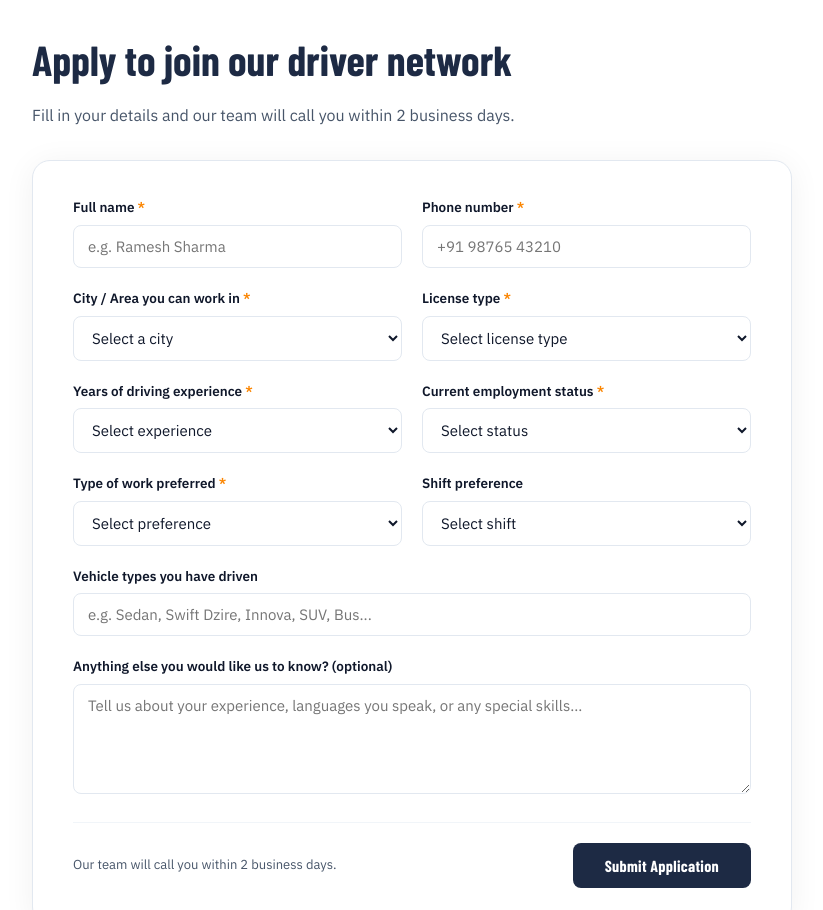
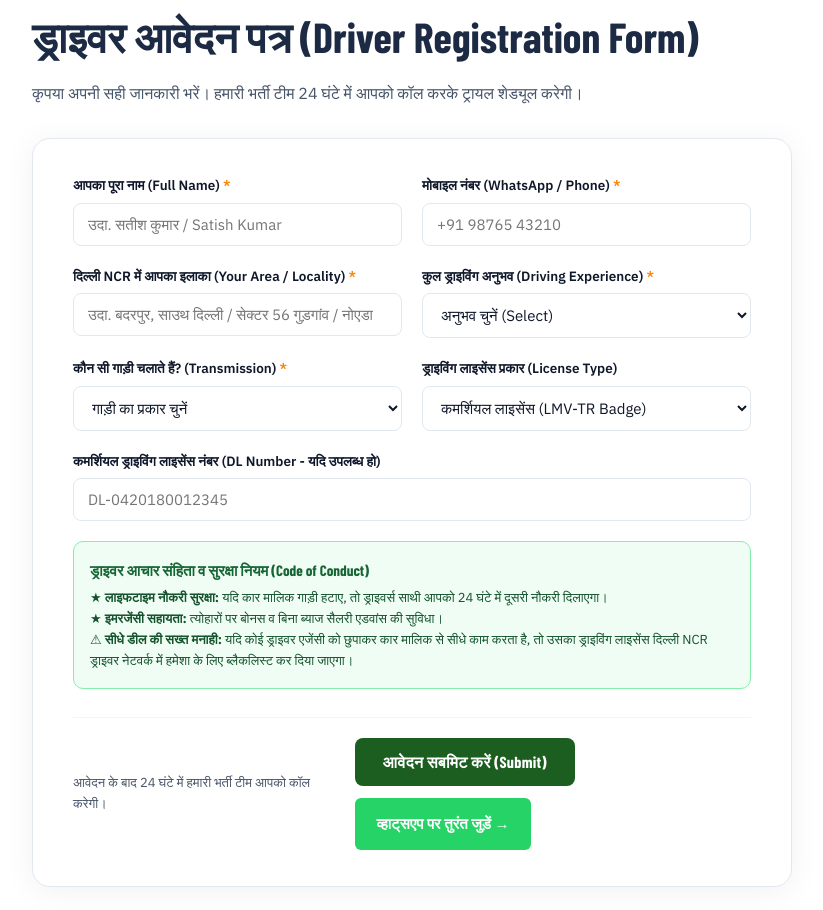
Before and after one commit to heykshitijtripathi-hub/Business, a plain HTML site: page driver-apply.html in a window 1280 px wide. Shown: the part 1327-2237 px from the top of the page, without its empty margins (228-1051 px from the left). Drawn offline with nearby package versions, Linux system fonts and the light colour scheme; a web font is replaced by a local one.

Commit message:
feat: replace Drive with Us with ( I am Driver ) - bilingual Hindi+English driver form across all website pages

```diff
--- a/driver-apply.html
+++ b/driver-apply.html
@@ -3,7 +3,7 @@
 <head>
 <meta charset="UTF-8">
 <meta name="viewport" content="width=device-width, initial-scale=1.0">
-<title>Drive with Us - Apply as a Driver | Drivers Saathi | Delhi NCR</title>
+<title>( I am Driver ) / मैं ड्राइवर हूँ - ड्राइवर भर्ती | Drivers Saathi | Delhi NCR</title>
 <meta name="description" content="Join the Drivers Saathi network. Apply as a verified driver for cab fleets, corporate transport, personal chauffeur and more across Delhi NCR.">
 <link rel="icon" type="image/png" href="images/driver-saathi-logo.png">
 <link rel="preconnect" href="https://fonts.googleapis.com">
@@ -104,7 +104,7 @@
     <a href="enterprise-custom.html" class="tab-item" role="tab">Enterprise Custom</a>
     <a href="index.html#request" class="tab-item" role="tab">Fleet Hire</a>
     <a href="index.html#request" class="tab-item" role="tab" onclick="sessionStorage.setItem('tab','individual')">Hire Personally</a>
-    <a href="driver-apply.html" class="tab-item" role="tab" aria-selected="true">Drive with Us</a>
+    <a href="driver-apply.html" class="tab-item" role="tab" aria-selected="true">( I am Driver ) / मैं ड्राइवर हूँ</a>
   </nav>
 </header>
 
@@ -112,14 +112,14 @@
 
   <section class="hero-apply">
     <div class="wrap">
-      <div class="badge">Join Our Driver Network</div>
-      <h1>Drive with Drivers Saathi.<br>Get steady, verified work.</h1>
-      <p class="lede">We connect professional drivers with trusted fleet companies and individuals across Delhi NCR. Join our verified network and get matched with the right opportunity.</p>
+      <div class="badge" style="background:rgba(226,155,46,0.25); color:#FB8500; font-weight:800; font-size:14px;">ड्राइवर भर्ती • दिल्ली NCR (Driver Recruitment)</div>
+      <h1>( I am Driver ) / मैं ड्राइवर हूँ<br><span style="color:#FB8500;">महीने का ₹20,000 से ₹28,000 कमाएं</span></h1>
+      <p class="lede" style="font-size:18px; color:rgba(255,255,255,0.92);">प्राइवेट कार ड्राइवर जॉब्स • बिना किसी दलाली या कमीशन के • मालिक की गाड़ी, मालिक का पेट्रोल • 10 घंटे फिक्स्ड ड्यूटी + ओवर-टाइम अलग से • सीधा कार मालिक से वेतन।</p>
       <div class="perks-row">
-        <span class="perk-chip"><svg viewBox="0 0 24 24" fill="none" stroke="currentColor" stroke-width="2.5"><polyline points="20 6 9 17 4 12"/></svg>Steady income</span>
-        <span class="perk-chip"><svg viewBox="0 0 24 24" fill="none" stroke="currentColor" stroke-width="2.5"><polyline points="20 6 9 17 4 12"/></svg>Verified employers</span>
-        <span class="perk-chip"><svg viewBox="0 0 24 24" fill="none" stroke="currentColor" stroke-width="2.5"><polyline points="20 6 9 17 4 12"/></svg>Fair pay</span>
-        <span class="perk-chip"><svg viewBox="0 0 24 24" fill="none" stroke="currentColor" stroke-width="2.5"><polyline points="20 6 9 17 4 12"/></svg>Delhi NCR wide</span>
+        <span class="perk-chip" style="background:rgba(255,255,255,0.15); font-weight:700;"><svg viewBox="0 0 24 24" fill="none" stroke="currentColor" stroke-width="2.5"><polyline points="20 6 9 17 4 12"/></svg>मालिक की गाड़ी, मालिक का पेट्रोल</span>
+        <span class="perk-chip" style="background:rgba(255,255,255,0.15); font-weight:700;"><svg viewBox="0 0 24 24" fill="none" stroke="currentColor" stroke-width="2.5"><polyline points="20 6 9 17 4 12"/></svg>10 घंटे फिक्स्ड ड्यूटी + ओवर-टाइम</span>
+        <span class="perk-chip" style="background:rgba(255,255,255,0.15); font-weight:700;"><svg viewBox="0 0 24 24" fill="none" stroke="currentColor" stroke-width="2.5"><polyline points="20 6 9 17 4 12"/></svg>रविवार साप्ताहिक अवकाश (Sunday Off)</span>
+        <span class="perk-chip" style="background:rgba(255,255,255,0.15); font-weight:700;"><svg viewBox="0 0 24 24" fill="none" stroke="currentColor" stroke-width="2.5"><polyline points="20 6 9 17 4 12"/></svg>100% फ्री रजिस्ट्रेशन • ₹0 चार्ज</span>
       </div>
     </div>
   </section>
@@ -181,8 +181,7 @@
     <div class="wrap">
       <div class="form-container">
         <div class="section-head">
-          <h2>Apply to join our driver network</h2>
-          <p>Fill in your details and our team will call you within 2 business days.</p>
+          <h2>ड्राइवर आवेदन पत्र (Driver Registration Form)</h2><p style="font-size:16px;">कृपया अपनी सही जानकारी भरें। हमारी भर्ती टीम 24 घंटे में आपको कॉल करके ट्रायल शेड्यूल करेगी।</p>
         </div>
         <div class="form-wrap">
           <form action="https://formsubmit.co/support@driverssaathi.com" method="POST" id="applyForm">
@@ -191,87 +190,70 @@
             <input type="hidden" name="_captcha" value="false">
             <input type="hidden" name="Enquiry Type" value="Driver Job Application">
             <input type="hidden" name="_autoresponse" value="Dhanyawad! Drivers Saathi network join karne ki aapki application humein mil gayi hai. Humari recruitment team 2 working days ke andar aapko phone/WhatsApp par call karegi document verification aur next steps ke liye.">
+
             <div class="form-grid">
               <div class="field">
-                <label for="d-name">Full name <span class="req">*</span></label>
-                <input type="text" id="d-name" name="Full Name" placeholder="e.g. Ramesh Sharma" required>
+                <label for="d-name">आपका पूरा नाम (Full Name) <span class="req">*</span></label>
+                <input type="text" id="d-name" name="Full Name" placeholder="उदा. सतीश कुमार / Satish Kumar" required>
               </div>
               <div class="field">
-                <label for="d-phone">Phone number <span class="req">*</span></label>
+                <label for="d-phone">मोबाइल नंबर (WhatsApp / Phone) <span class="req">*</span></label>
                 <input type="tel" id="d-phone" name="Phone" placeholder="+91 98765 43210" required>
               </div>
               <div class="field">
-                <label for="d-city">City / Area you can work in <span class="req">*</span></label>
-                <select id="d-city" name="City" required>
-                  <option value="">Select a city</option>
-                  <option>Delhi</option><option>Gurugram</option><option>Noida</option>
-                  <option>Greater Noida</option><option>Faridabad</option><option>Ghaziabad</option><option>Other NCR area</option>
+                <label for="d-city">दिल्ली NCR में आपका इलाका (Your Area / Locality) <span class="req">*</span></label>
+                <input type="text" id="d-city" name="Area" placeholder="उदा. बदरपुर, साउथ दिल्ली / सेक्टर 56 गुड़गांव / नोएडा" required>
+              </div>
+              <div class="field">
+                <label for="d-exp">कुल ड्राइविंग अनुभव (Driving Experience) <span class="req">*</span></label>
+                <select id="d-exp" name="Experience" required>
+                  <option value="">अनुभव चुनें (Select)</option>
+                  <option>1 से 3 साल (1-3 Years)</option>
+                  <option>4 से 7 साल (4-7 Years)</option>
+                  <option>8 से 12 साल (8-12 Years)</option>
+                  <option>15+ साल (15+ Years)</option>
                 </select>
               </div>
               <div class="field">
-                <label for="d-license">License type <span class="req">*</span></label>
-                <select id="d-license" name="License Type" required>
-                  <option value="">Select license type</option>
-                  <option>LMV - Light Motor Vehicle</option>
-                  <option>HMV - Heavy Motor Vehicle</option>
-                  <option>Both LMV and HMV</option>
+                <label for="d-license">कौन सी गाड़ी चलाते हैं? (Transmission) <span class="req">*</span></label>
+                <select id="d-license" name="Transmission" required>
+                  <option value="">गाड़ी का प्रकार चुनें</option>
+                  <option>मैनुअल (Manual Cars Only)</option>
+                  <option>ऑटोमेटिक (Automatic Cars Only)</option>
+                  <option>दोनों (Both Manual + Automatic)</option>
+                  <option>लग्जरी व एसयूवी (Fortuner, BMW, Audi)</option>
                 </select>
               </div>
               <div class="field">
-                <label for="d-exp">Years of driving experience <span class="req">*</span></label>
-                <select id="d-exp" name="Experience" required>
-                  <option value="">Select experience</option>
-                  <option>Less than 1 year</option>
-                  <option>1 to 3 years</option>
-                  <option>3 to 5 years</option>
-                  <option>5 to 10 years</option>
-                  <option>10+ years</option>
-                </select>
-              </div>
-              <div class="field">
-                <label for="d-status">Current employment status <span class="req">*</span></label>
-                <select id="d-status" name="Employment Status" required>
-                  <option value="">Select status</option>
-                  <option>Currently employed, looking to switch</option>
-                  <option>Unemployed, looking for work</option>
-                  <option>Freelancing / own vehicle</option>
-                </select>
-              </div>
-              <div class="field">
-                <label for="d-jobtype">Type of work preferred <span class="req">*</span></label>
-                <select id="d-jobtype" name="Job Type Preferred" required>
-                  <option value="">Select preference</option>
-                  <option>Cab fleet / aggregator (Ola, Uber etc.)</option>
-                  <option>Corporate employee transport</option>
-                  <option>Personal / Family Chauffeur</option>
-                  <option>Luxury and VIP Chauffeur</option>
-                  <option>On-call / Part-time</option>
-                  <option>Open to all types</option>
-                </select>
-              </div>
-              <div class="field">
-                <label for="d-shift">Shift preference</label>
-                <select id="d-shift" name="Shift Preference">
-                  <option value="">Select shift</option>
-                  <option>Day shift (6 AM to 2 PM)</option>
-                  <option>Evening shift (2 PM to 10 PM)</option>
-                  <option>Night shift (10 PM to 6 AM)</option>
-                  <option>Full day</option>
-                  <option>Flexible / any</option>
+                <label for="d-jobtype">ड्राइविंग लाइसेंस प्रकार (License Type)</label>
+                <select id="d-jobtype" name="License Type">
+                  <option value="LMV-Commercial">कमर्शियल लाइसेंस (LMV-TR Badge)</option>
+                  <option value="LMV-Private">प्राइवेट लाइसेंस (LMV-NT)</option>
+                  <option value="HMV">भारी वाहन (HMV)</option>
+                  <option value="Learning">लर्निंग लाइसेंस (Learning)</option>
                 </select>
               </div>
               <div class="field full">
-                <label for="d-vehicles">Vehicle types you have driven</label>
-                <input type="text" id="d-vehicles" name="Vehicle Types" placeholder="e.g. Sedan, Swift Dzire, Innova, SUV, Bus...">
+                <label for="d-dl">कमर्शियल ड्राइविंग लाइसेंस नंबर (DL Number - यदि उपलब्ध हो)</label>
+                <input type="text" id="d-dl" name="DL Number" placeholder="DL-0420180012345" style="text-transform:uppercase;">
               </div>
               <div class="field full">
-                <label for="d-about">Anything else you would like us to know? (optional)</label>
-                <textarea id="d-about" name="About" placeholder="Tell us about your experience, languages you speak, or any special skills..."></textarea>
+                <div style="background:#F0FDF4; border:1.5px solid #86EFAC; border-radius:10px; padding:16px;">
+                  <h4 style="margin:0 0 6px; color:#166534; font-size:15px;">ड्राइवर आचार संहिता व सुरक्षा नियम (Code of Conduct)</h4>
+                  <p style="margin:0; font-size:13px; color:#14532D; line-height:1.6;">
+                    ★ <strong>लाइफटाइम नौकरी सुरक्षा:</strong> यदि कार मालिक गाड़ी हटाए, तो ड्राइवर्स साथी आपको 24 घंटे में दूसरी नौकरी दिलाएगा।<br>
+                    ★ <strong>इमरजेंसी सहायता:</strong> त्योहारों पर बोनस व बिना ब्याज सैलरी एडवांस की सुविधा।<br>
+                    ⚠ <strong>सीधे डील की सख्त मनाही:</strong> यदि कोई ड्राइवर एजेंसी को छुपाकर कार मालिक से सीधे काम करता है, तो उसका ड्राइविंग लाइसेंस दिल्ली NCR ड्राइवर नेटवर्क में हमेशा के लिए ब्लैकलिस्ट कर दिया जाएगा।
+                  </p>
+                </div>
               </div>
             </div>
             <div class="form-foot">
-              <p class="form-note">Our team will call you within 2 business days.</p>
-              <button type="submit" class="submit-btn">Submit Application</button>
+              <p class="form-note">आवेदन के बाद 24 घंटे में हमारी भर्ती टीम आपको कॉल करेगी।</p>
+              <div style="display:flex; gap:12px; flex-wrap:wrap;">
+                <button type="submit" class="submit-btn" style="background:#1B5E20; padding:14px 28px; font-size:16px;">आवेदन सबमिट करें (Submit)</button>
+                <a href="https://wa.me/918175087004?text=%E0%A4%A8%E0%A4%AE%E0%A4%B8%E0%A5%8D%E0%A4%A4%E0%A5%87%20%E0%A4%A1%E0%A5%8D%E0%A4%B0%E0%A4%BE%E0%A4%87%E0%A4%B5%E0%A4%B0%E0%A5%8D%E0%A4%B8%20%E0%A4%B8%E0%A4%BE%E0%A4%A5%E0%A5%80%2C%20%E0%A4%AE%E0%A5%81%E0%A4%9D%E0%A5%87%20%E0%A4%AA%E0%A5%8D%E0%A4%B0%E0%A4%BE%E0%A4%87%E0%A4%B5%E0%A5%87%E0%A4%9F%20%E0%A4%95%E0%A4%BE%E0%A4%B0%20%E0%A4%A1%E0%A5%8D%E0%A4%B0%E0%A4%BE%E0%A4%87%E0%A4%B5%E0%A4%B0%20%E0%A4%95%E0%A5%80%20%E0%A4%A8%E0%A5%8 contamination%20%E0%A4%9A%E0%A4%BE%E0%A4%B9%E0%A4%BF%E0%A4%8F" target="_blank" class="btn" style="background:#25D366; color:#fff; font-size:15px; text-decoration:none; padding:14px 22px;">व्हाट्सएप पर तुरंत जुड़ें &rarr;</a>
+              </div>
             </div>
           </form>
 
```
Also changed, not shown: enterprise-custom.html (+1 -1 lines), index.html (+37 -53 lines), monthly-retainer.html (+1 -1 lines), pay-per-hire.html (+1 -1 lines).
